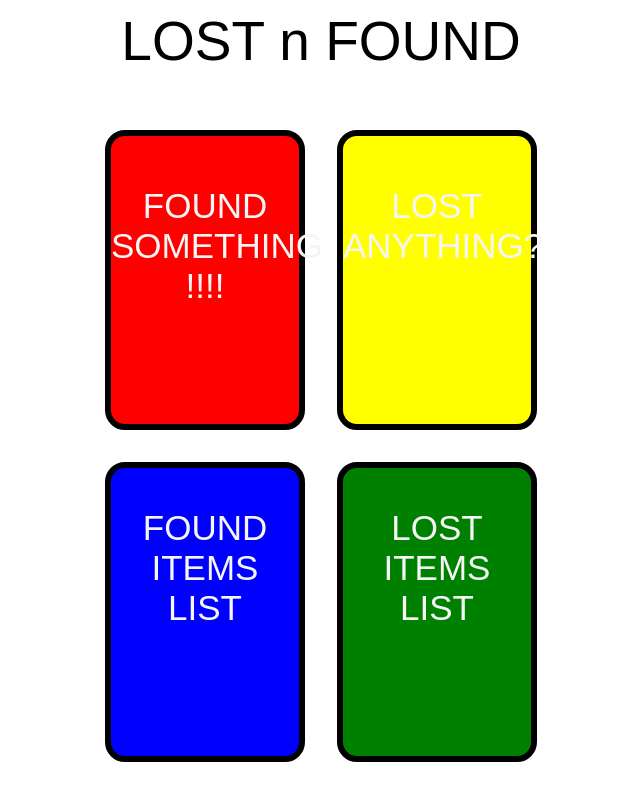
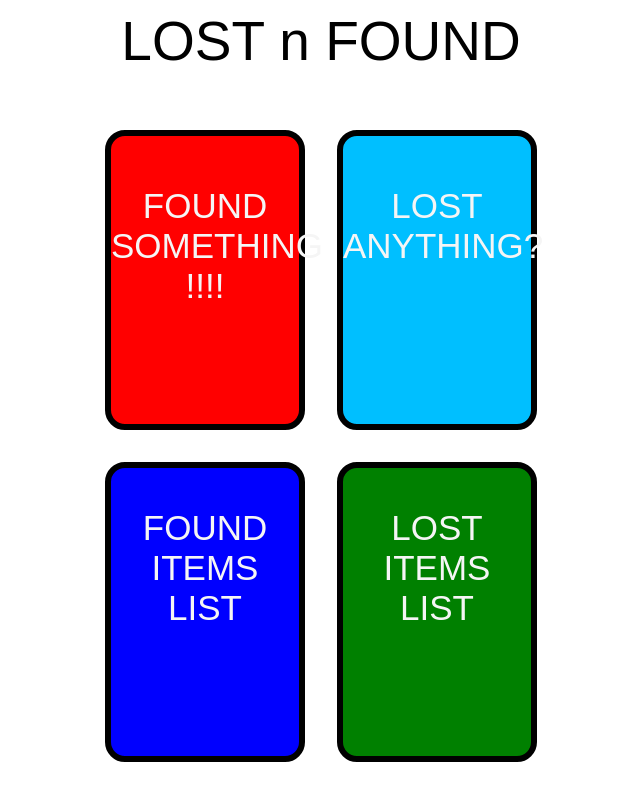
Before and after one commit to Beelzebubxcrows/LostnFound, a Django app: page /lostandfound/ in a window 1280 px wide. Shown: the whole page, without its empty margins (319-959 px from the left). Run offline with Django 3.2, Linux system fonts and the light colour scheme; some libraries are stand-ins or nearby versions; some web fonts are replaced.

Commit message:
GUI UPDATED

```diff
--- a/lost/templates/landing.html
+++ b/lost/templates/landing.html
@@ -33,7 +33,7 @@
         </td>
 
         <td>
-         <div style="background-color:yellow;">
+         <div style="background-color: deepskyblue;">
      <a href="https://lnf-kiet.herokuapp.com/lost/">
          <p style=" color:whitesmoke; padding-top: 50px;">
          LOST ANYTHING?
```
